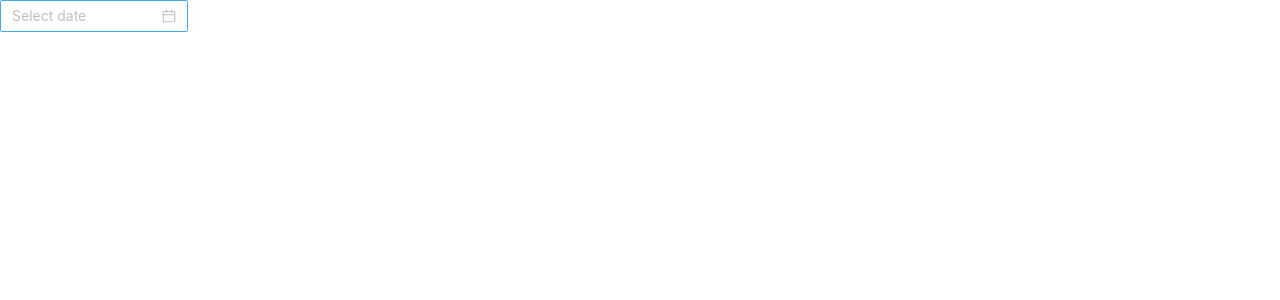
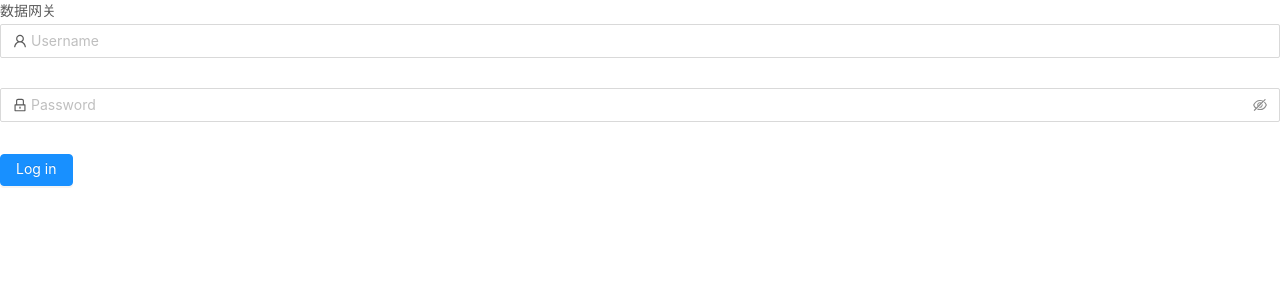
Before and after one commit to YuzhuoZhang/data-gateway-frontend, a React (Create React App) app: page /login in a window 1280 px wide. Shown: the top 300 px of the page. Built offline with nearby package versions, Linux system fonts and the light colour scheme.

Commit message:
使用antd4.0.1

```diff
--- /dev/null
+++ b/src/app.jsx
@@ -0,0 +1,16 @@
+import React from 'react'
+import { Switch, Route } from 'react-router-dom'
+
+import Home from './views/home/home'
+import Welcome from './views/welcome/welcome'
+
+export default class App extends React.Component{
+    render(){
+        return (
+            <Switch>
+                <Route path='/login' component={Welcome}/>
+                <Route path='/' component={Home}/>
+            </Switch>
+        )
+    }
+}
--- a/src/index.js
+++ b/src/index.js
@@ -1,5 +1,11 @@
 import React from 'react'
 import ReactDOM from 'react-dom'
-import { DatePicker } from 'antd'
+import {BrowserRouter} from 'react-router-dom'
 
-ReactDOM.render(<DatePicker / >,document.getElementById('root'))
+import App from './app'
+
+ReactDOM.render((
+    <BrowserRouter>
+        <App />
+    </BrowserRouter>
+),document.getElementById('root'))
--- /dev/null
+++ b/src/views/home/home.jsx
@@ -0,0 +1,11 @@
+import React from 'react'
+
+export default class Home extends React.Component{
+    render(){
+        return (
+            <div>
+                主页
+            </div>
+        )
+    }
+}
--- /dev/null
+++ b/src/views/welcome/components/login.jsx
@@ -0,0 +1,43 @@
+import React from 'react'
+import { Form, Input, Button } from 'antd'
+import { UserOutlined, LockOutlined } from '@ant-design/icons'
+
+export default class LoginForm extends React.Component{
+
+  onFinish = values => {
+    console.log('Received values of form: ', values);
+  }
+
+  render(){
+    return (
+      <Form
+        name="normal_login"
+        className="login-form"
+        initialValues={{ remember: true }}
+        onFinish={this.onFinish}
+      >
+        <Form.Item
+          name="username"
+          rules={[{ required: true, message: 'Please input your Username!' }]}
+        >
+          <Input prefix={<UserOutlined className="site-form-item-icon" />} placeholder="Username" />
+        </Form.Item>
+        <Form.Item
+          name="password"
+          rules={[{ required: true, message: 'Please input your Password!' }]}
+        >
+          <Input.Password
+            prefix={<LockOutlined className="site-form-item-icon" />}
+            placeholder="Password"
+          />
+        </Form.Item>
+
+        <Form.Item>
+          <Button type="primary" htmlType="submit" className="login-form-button">
+            Log in
+          </Button>
+        </Form.Item>
+      </Form>
+    )
+  }
+}
--- /dev/null
+++ b/src/views/welcome/welcome.jsx
@@ -0,0 +1,14 @@
+import React from 'react'
+
+import LoginForm from './components/login'
+
+export default class Welcome extends React.Component{
+    render(){
+        return(
+            <div>
+                <div>数据网关</div>
+                <LoginForm />
+            </div>
+        )
+    }
+}
```
